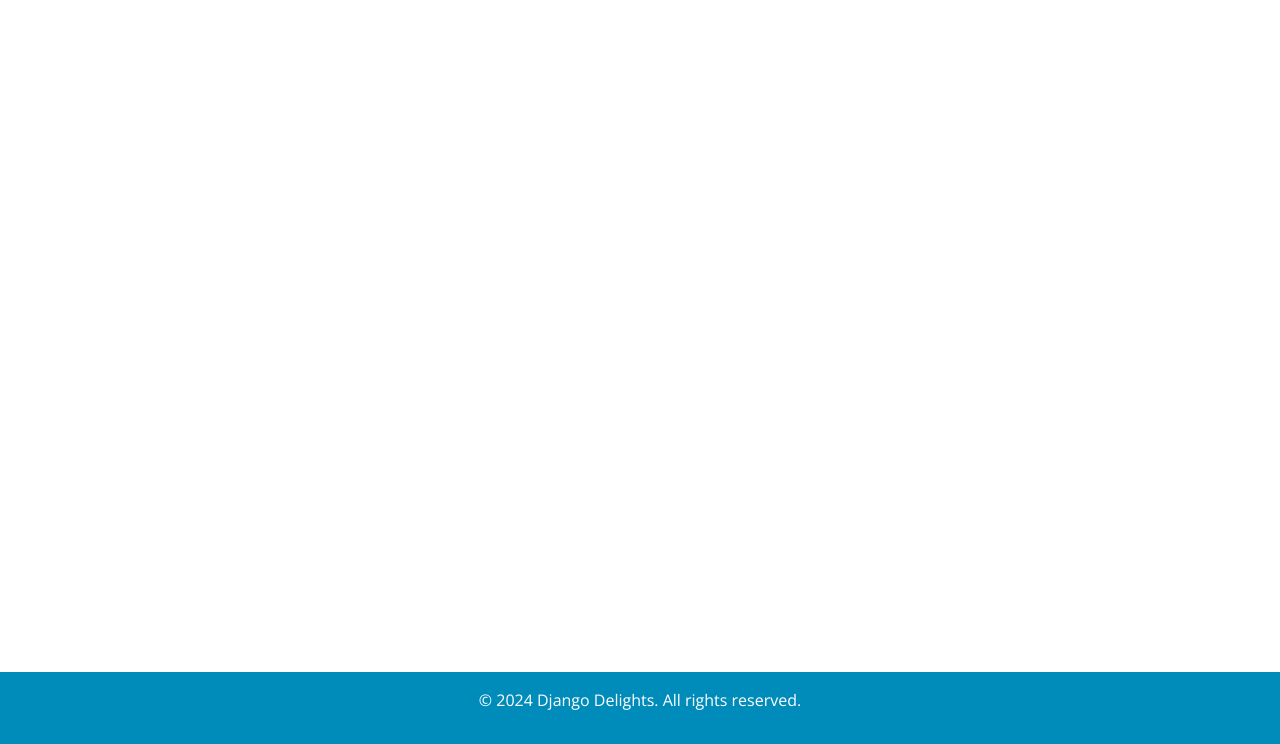
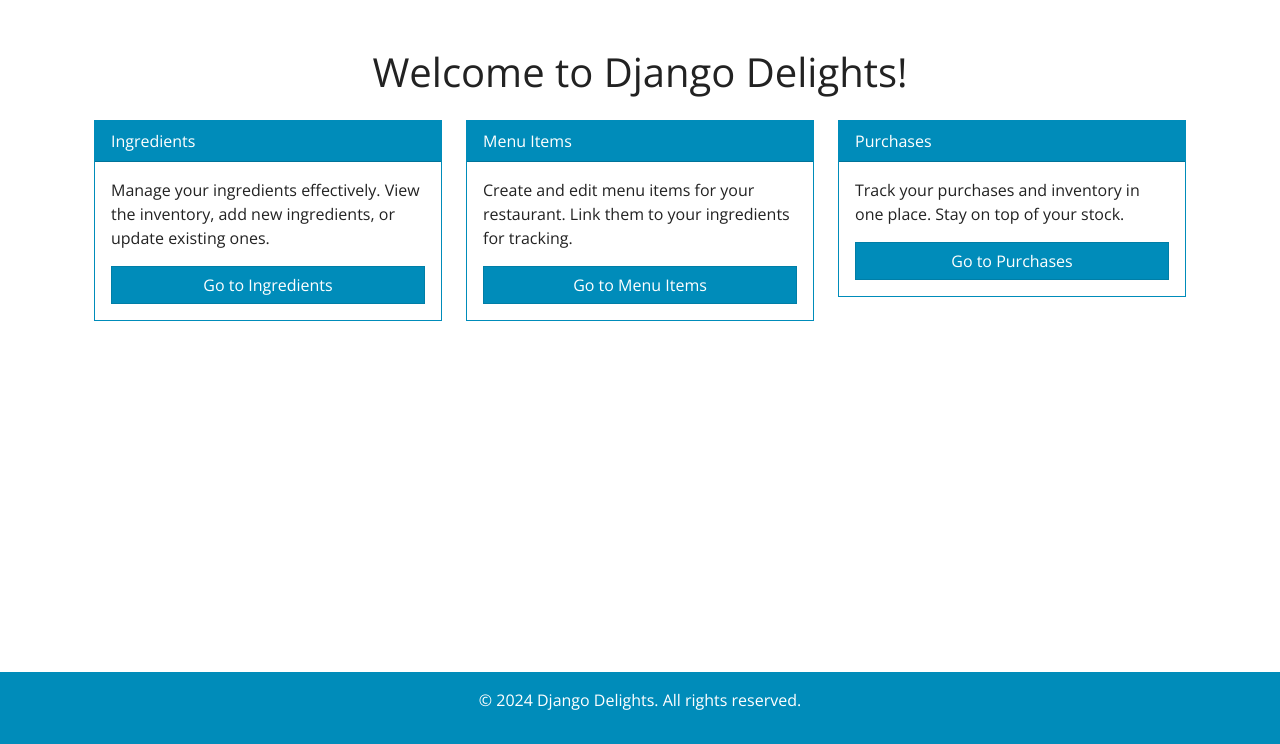
Before and after one commit to juliaberning/django-delights, a Django app: page / in a window 1280 px wide. Shown: the part 56-800 px from the top of the page. Run offline with Django 5.2, Linux system fonts and the light colour scheme; some libraries are stand-ins or nearby versions.

Commit message:
feat: homepage

```diff
--- a/restaurant/templates/restaurant/home.html
+++ b/restaurant/templates/restaurant/home.html
@@ -3,5 +3,39 @@
 {% block title %}Home{% endblock %}
 
 {% block content %}
+<div class="container mt-4">
+    <h1 class="mb-4 text-center">Welcome to Django Delights!</h1>
 
+    <div class="row justify-content-center">
+        <div class="col-md-4">
+            <div class="card border-primary mb-3">
+                <div class="card-header bg-primary text-white">Ingredients</div>
+                <div class="card-body">
+                    <p class="card-text">Manage your ingredients effectively. View the inventory, add new ingredients, or update existing ones.</p>
+                    <a href="{% url 'ingredient-list' %}" class="btn btn-primary w-100">Go to Ingredients</a>
+                </div>
+            </div>
+        </div>
+
+        <div class="col-md-4">
+            <div class="card border-primary mb-3">
+                <div class="card-header bg-primary text-white">Menu Items</div>
+                <div class="card-body">
+                    <p class="card-text">Create and edit menu items for your restaurant. Link them to your ingredients for tracking.</p>
+                    <a href="{% url 'menu-item-list' %}" class="btn btn-primary w-100">Go to Menu Items</a>
+                </div>
+            </div>
+        </div>
+
+        <div class="col-md-4">
+            <div class="card border-primary mb-3">
+                <div class="card-header bg-primary text-white">Purchases</div>
+                <div class="card-body">
+                    <p class="card-text">Track your purchases and inventory in one place. Stay on top of your stock.</p>
+                    <a href="{% url 'purchase-list' %}" class="btn btn-primary w-100">Go to Purchases</a>
+                </div>
+            </div>
+        </div>
+    </div>
+</div>
 {% endblock %}
```
